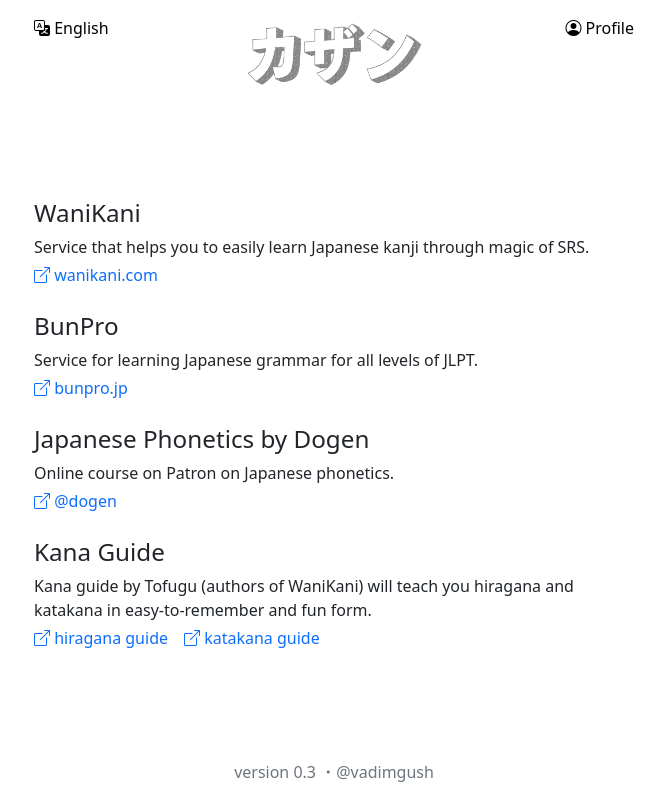
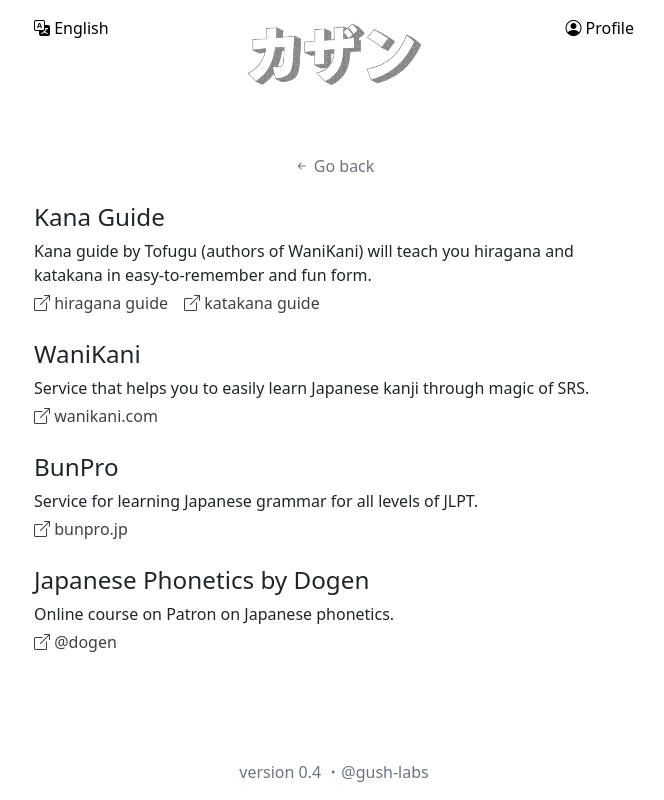
Before and after one commit to gush-labs/kazan, a Vue app: page /learning in a window 1280 px wide. Shown: the whole page, without its empty margins (306-970 px from the left). Built offline with nearby package versions, Linux system fonts and the light colour scheme.

Commit message:
Page with learning resources, small design changes

```diff
--- a/src/components/Footer.vue
+++ b/src/components/Footer.vue
@@ -1,10 +1,9 @@
 <template>
   <div class="footer d-flex flex-row justify-content-center text-muted">
     <div>
-      version 0.3 <i class="bi bi-dot"></i>
-      <a class="author-link text-muted" href="https://github.com/vadimgush"
-        >@vadimgush</a
-      >
+      version 0.4
+      <i class="bi bi-dot"></i>
+      <a class="author-link text-muted" href="https://github.com/gush-labs">@gush-labs</a>
     </div>
   </div>
 </template>
--- a/src/components/Header.vue
+++ b/src/components/Header.vue
@@ -14,7 +14,7 @@
 <template>
   <div class="header d-flex flex-row justify-content-between">
     <div class="dropdown language">
-      <Button dropdown plain icon="translate">English</Button>
+      <Button dropdown plain icon="translate" class="header-link">English</Button>
       <ul class="dropdown-menu language-links">
         <li><button class="dropdown-item active" href="#">English</button></li>
         <li><button class="dropdown-item disabled" href="#">日本語</button></li>
@@ -26,14 +26,14 @@
     </div>
 
     <div class="dropdown profile">
-      <Button dropdown plain icon="person-circle">
+      <Button dropdown plain icon="person-circle" class="header-link">
         {{ user ? user.username : "Profile" }}
       </Button>
       <div class="dropdown-menu dropdown-menu-end profile-menu">
         <ul class="profile-links">
-          <Link v-if="user == undefined" :to="{name: 'login'}" class="header-link dropdown-item">Sign in</Link>
+          <Link v-if="user == undefined" :to="{name: 'login'}" class="dropdown-item">Sign in</Link>
           <Button class="dropdown-item disabled" href="#">Settings</Button>
-          <Button v-if="user != undefined" @click="signOut" class="header-link dropdown-item">Sign out</Button>
+          <Button v-if="user != undefined" @click="signOut" class="dropdown-item">Sign out</Button>
         </ul>
       </div>
     </div>
--- a/src/views/HomePage.vue
+++ b/src/views/HomePage.vue
@@ -89,7 +89,7 @@
               {{ parentPage.name }}
             </Link>
           </div>
-          <div>Learning resources</div>
+          <Link :to="{ name: 'learning' }" class="text-muted" plain>Learning resources</Link>
         </div>
         <div>
           <h4>{{ currentPage.title }}</h4>
--- a/src/views/LearningPage.vue
+++ b/src/views/LearningPage.vue
@@ -1,5 +1,16 @@
 <script setup lang="ts">
+import Button from "../components/Button.vue";
+import router from "@/router";
+
 const links = [
+  {
+    name: "Kana Guide",
+    description: "Kana guide by Tofugu (authors of WaniKani) will teach you hiragana and katakana in easy-to-remember and fun form.",
+    links: [
+      { name: "hiragana guide", link: "https://www.tofugu.com/japanese/learn-hiragana/" },
+      { name: "katakana guide", link: "https://www.tofugu.com/japanese/learn-katakana/" },
+    ]
+  },
   {
     name: "WaniKani",
     description: "Service that helps you to easily learn Japanese kanji through magic of SRS.",
@@ -15,21 +26,16 @@
     description: "Online course on Patron on Japanese phonetics.",
     links: [ { name: "@dogen", link: "https://www.patreon.com/dogen/posts" } ]
   },
-  {
-    name: "Kana Guide",
-    description: "Kana guide by Tofugu (authors of WaniKani) will teach you hiragana and katakana in easy-to-remember and fun form.",
-    links: [
-      { name: "hiragana guide", link: "https://www.tofugu.com/japanese/learn-hiragana/" },
-      { name: "katakana guide", link: "https://www.tofugu.com/japanese/learn-katakana/" },
-    ]
-  }
 ]
 </script>
 
 <template>
-<div class="d-flex flex-column justify-content-center pt-5 mt-5 mb-5">
+<div class="d-flex flex-column justify-content-center pt-2 mt-5 mb-5">
   <div class="list-container">
 
+    <div class="d-flex flex-row justify-content-center">
+      <Button plain @click="() => router.back()" class='text-muted' icon="arrow-left-short">Go back</Button>
+    </div>
     <div v-for="link in links">
       <h4>{{link.name}}</h4>
       <p class="mb-1">{{link.description}}</p>
@@ -47,7 +53,9 @@
   margin-right: 1em;
   text-decoration: none;
   background-color: rgba(0,0,0,0);
+  color: rgba(0,0,0,0.75);
 }
+
 .list-container {
   display: grid;
   gap: 1.5em;
--- a/src/views/review/ReportView.vue
+++ b/src/views/review/ReportView.vue
@@ -35,8 +35,8 @@
 
   <div class="stats-window mb-3 pb-3">
     <div class="flex-fill completed"><i class="bi bi-circle"></i>&nbsp;{{ review.getCorrectCards().length }}&nbsp;completed</div>
-    <div class="flex-fill hard"><i class="bi bi-clock-history"></i> 5 hard</div>
-    <div class="flex-fill mistakes"><i class="bi bi-x-lg"></i> {{ review.getIncorrectCards().length }} mistakes</div>
+    <div class="flex-fill hard"><i class="bi bi-clock-history"></i>&nbsp;5&nbsp;slowest</div>
+    <div class="flex-fill mistakes"><i class="bi bi-x-lg"></i>&nbsp;{{ review.getIncorrectCards().length }}&nbsp;mistakes</div>
   </div>
 
   <div v-if="cards.length > 0" class="report mb-3">
@@ -52,10 +52,12 @@
     <Button  icon="arrow-repeat"
       @click="() => emits('start', review.repeat())">Repeat all</Button>
     <Button v-if="allCorrect" icon="clock-history"
-      @click="() => {}">Repeat hard</Button>
+      @click="() => {}" disabled>Repeat slowest</Button>
     <Button v-if="!allCorrect"
       @click="() => emits('start', review.repeatIncorrect())">Repeat incorrect</Button>
-    <Button icon="arrow-return-left"
+  </div>
+  <div class="complete-container">
+    <Button icon="arrow-return-left" class="w-100"
       @click="() => router.back()">Complete</Button>
   </div>
 </div>
@@ -66,6 +68,9 @@
   display: grid;
   grid-template-columns: repeat(auto-fit, minmax(11em, 1fr));
   gap: 1em;
+}
+.complete-container .btn {
+  margin-top: 1em;
 }
 
 .report {
```
